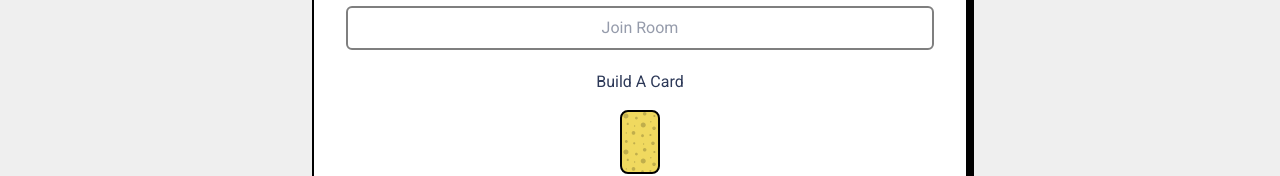
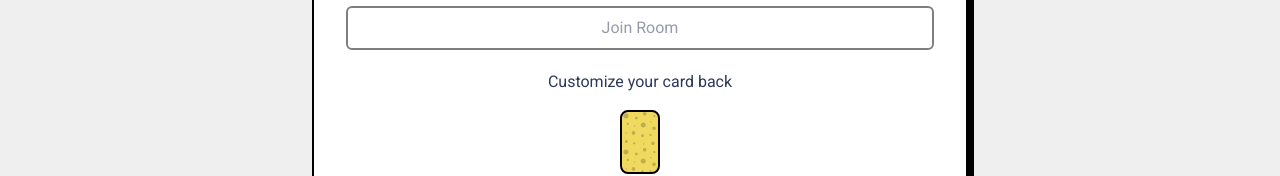
Before and after one commit to JKaram/Shatzen, a Next.js app in the folder apps/web/: page /login/1 in a window 1280 px wide. Shown: the part 292-468 px from the top of the page. Built offline with nearby package versions, Linux system fonts and the light colour scheme; no server answers.

Commit message:
feat: Adjust card back customization wording

```diff
--- a/apps/web/components/CardBuilder.tsx
+++ b/apps/web/components/CardBuilder.tsx
@@ -13,7 +13,7 @@ export default function CardBuilder(props: Props) {
 
   return (
     <div className="flex flex-col gap-4">
-      <h1 className="text-center ">Build A Card</h1>
+      <h1 className="text-center ">Customize your card back</h1>
       <div
         style={{
           backgroundColor: selected.colour,
```
